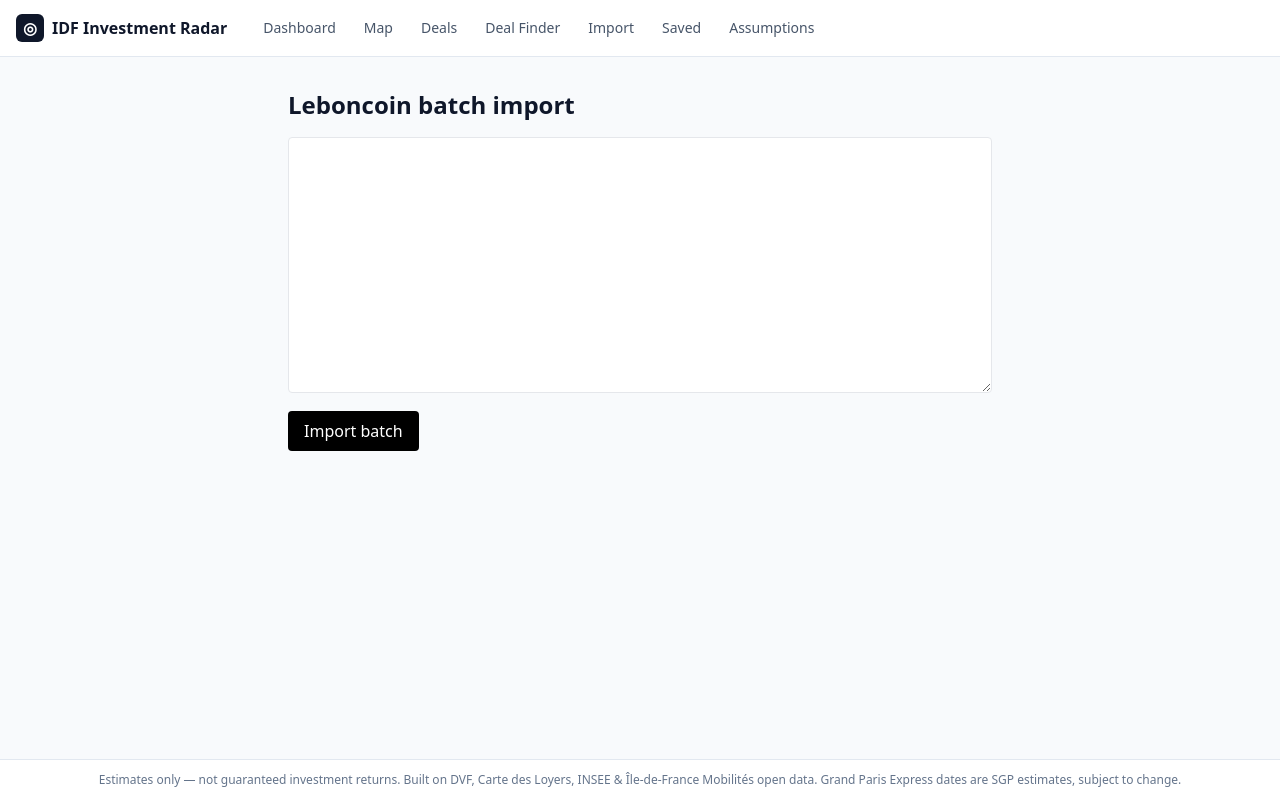
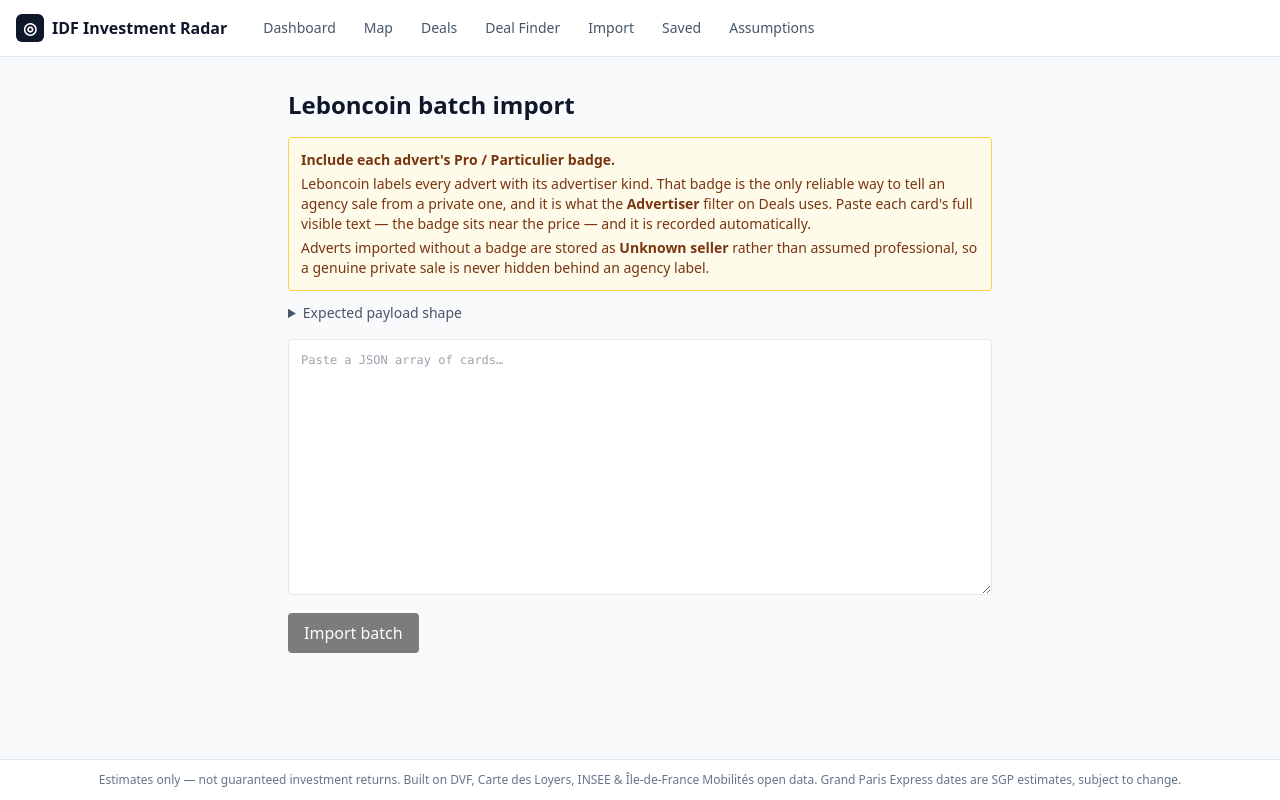
Before and after one commit to Aram2K/Real-Estate-Empire, a Next.js app: page /bulk-import in a window 1280 px wide. Built offline with nearby package versions, Linux system fonts and the light colour scheme.

Commit message:
Improve Leboncoin seller badge imports

```diff
--- a/src/app/api/properties/import-leboncoin-bulk/route.ts
+++ b/src/app/api/properties/import-leboncoin-bulk/route.ts
@@ -18,6 +18,7 @@
   const communes = await prisma.commune.findMany({ select: { code: true, nom: true, departement: true } });
   const source = await prisma.propertySource.upsert({ where: { key: "leboncoin-bulk" }, update: { enabled: true }, create: { key: "leboncoin-bulk", label: "Leboncoin · public search results", enabled: true } });
   let imported = 0, skipped = 0;
+  const sellers = { AGENCY: 0, INDIVIDUAL: 0, UNKNOWN: 0 } as Record<string, number>;
   for (const card of cards) {
     const text = card.text?.replace(/\u00a0|\u202f/g, " ") ?? "";
     const ad = card.url?.match(/\/ad\/ventes_immobilieres\/(\d+)/);
@@ -49,9 +50,20 @@
     // Leboncoin badges each advert pro/particulier. Only record what the
     // captured card actually states; never assume professional.
     const sellerType = parseSellerBadge(text);
+    sellers[sellerType]++;
     const listing = await prisma.listing.upsert({ where: { sourceId_externalId: { sourceId: source.id, externalId: ad[1] } }, update: { propertyId: property.id, url, price: priceCents, lastSeenAt: new Date(), status: "ACTIVE", sellerType }, create: { sourceId: source.id, externalId: ad[1], propertyId: property.id, url, price: priceCents, status: "ACTIVE", sellerType, title: `${facts[2]}P · ${facts[3]} m² · ${commune.nom}`, description: "Public search result observed on Leboncoin. Availability and exact address must be confirmed with the advertiser." } });
     if (!await prisma.priceHistory.findFirst({ where: { listingId: listing.id }, select: { id: true } })) await prisma.priceHistory.create({ data: { listingId: listing.id, price: priceCents } });
     imported++;
   }
-  return NextResponse.json({ received: cards.length, imported, skipped, total: await prisma.property.count({ where: { isDemo: false } }) });
+  return NextResponse.json({
+    received: cards.length,
+    imported,
+    skipped,
+    sellers,
+    sellerBadgeHint:
+      sellers.UNKNOWN > 0
+        ? `${sellers.UNKNOWN} advert(s) carried no Pro/Particulier badge and were saved as UNKNOWN. Include each card's full visible text (the badge sits near the price) to record the real seller.`
+        : "Every advert carried a seller badge.",
+    total: await prisma.property.count({ where: { isDemo: false } }),
+  });
 }
--- a/src/app/bulk-import/page.tsx
+++ b/src/app/bulk-import/page.tsx
@@ -5,14 +5,81 @@
 export default function BulkImportPage() {
   const [payload, setPayload] = useState("");
   const [result, setResult] = useState("");
+  const [busy, setBusy] = useState(false);
+
   return <main className="mx-auto max-w-3xl p-8">
     <h1 className="text-2xl font-semibold">Leboncoin batch import</h1>
-    <textarea aria-label="Listing batch" className="mt-4 h-64 w-full rounded border p-3 font-mono text-xs" value={payload} onChange={e => setPayload(e.target.value)} />
-    <button className="mt-3 rounded bg-black px-4 py-2 text-white" onClick={async () => {
-      setResult("Importing…");
-      const response = await fetch("/api/properties/import-leboncoin-bulk", { method: "POST", headers: { "content-type": "application/json" }, body: payload });
-      setResult(await response.text()); setPayload("");
-    }}>Import batch</button>
-    <pre aria-live="polite" className="mt-4 whitespace-pre-wrap">{result}</pre>
+
+    <div className="mt-4 rounded border border-amber-300 bg-amber-50 p-3 text-sm text-amber-900">
+      <p className="font-semibold">Include each advert&apos;s Pro / Particulier badge.</p>
+      <p className="mt-1">
+        Leboncoin labels every advert with its advertiser kind. That badge is the
+        only reliable way to tell an agency sale from a private one, and it is
+        what the <b>Advertiser</b> filter on Deals uses. Paste each card&apos;s
+        full visible text — the badge sits near the price — and it is recorded
+        automatically.
+      </p>
+      <p className="mt-1">
+        Adverts imported without a badge are stored as <b>Unknown seller</b>
+        {" "}rather than assumed professional, so a genuine private sale is never
+        hidden behind an agency label.
+      </p>
+    </div>
+
+    <details className="mt-3 text-sm text-slate-600">
+      <summary className="cursor-pointer font-medium">Expected payload shape</summary>
+      <pre className="mt-2 overflow-x-auto rounded bg-slate-100 p-3 text-xs">{`[
+  {
+    "url": "https://www.leboncoin.fr/ad/ventes_immobilieres/3219139353",
+    "text": "Particulier\\nPrix: 273 000 €\\nAppartement · 2 pièces · 45,5 m²\\nSituée à Saint-Maur-des-Fossés 94100.",
+    "dpe": "Classe énergie D",
+    "address": "12 rue de Paris, Saint-Maur-des-Fossés"
+  }
+]`}</pre>
+      <p className="mt-2">
+        <code>address</code> is optional and only used when the advert publishes a
+        full street number; it is geocoded and must resolve inside the same
+        commune, otherwise the listing keeps an approximate town-centre marker.
+      </p>
+    </details>
+
+    <textarea
+      aria-label="Listing batch"
+      placeholder="Paste a JSON array of cards…"
+      className="mt-4 h-64 w-full rounded border p-3 font-mono text-xs"
+      value={payload}
+      onChange={e => setPayload(e.target.value)}
+    />
+
+    <button
+      className="mt-3 rounded bg-black px-4 py-2 text-white disabled:opacity-50"
+      disabled={busy || !payload.trim()}
+      onClick={async () => {
+        setBusy(true);
+        setResult("Importing…");
+        try {
+          const response = await fetch("/api/properties/import-leboncoin-bulk", {
+            method: "POST",
+            headers: { "content-type": "application/json" },
+            body: payload,
+          });
+          const text = await response.text();
+          try {
+            setResult(JSON.stringify(JSON.parse(text), null, 2));
+          } catch {
+            setResult(text);
+          }
+          if (response.ok) setPayload("");
+        } catch (error) {
+          setResult(`Import failed: ${String(error)}`);
+        } finally {
+          setBusy(false);
+        }
+      }}
+    >
+      {busy ? "Importing…" : "Import batch"}
+    </button>
+
+    <pre aria-live="polite" className="mt-4 whitespace-pre-wrap text-sm">{result}</pre>
   </main>;
 }
--- a/src/lib/sources/leboncoin/bulk.ts
+++ b/src/lib/sources/leboncoin/bulk.ts
@@ -16,13 +16,25 @@
 };
 
 /**
- * Leboncoin badges every advert with its advertiser kind. When the captured card
- * text includes that badge we can record the seller for certain; when the
- * capture omitted it we record UNKNOWN rather than assuming professional.
+ * Leboncoin badges every advert with its advertiser kind: "Particulier" for a
+ * private owner, "Pro"/"Professionnel"/"Boutique" for a trader. When the
+ * captured card text carries that badge we record the seller for certain.
+ *
+ * IMPORTANT: when the capture omits the badge we return UNKNOWN rather than
+ * assuming professional. Getting this wrong in the "pro" direction hides real
+ * private sales from the Deals filter, which is the reason the filter exists.
+ *
+ * To capture the badge, include each card's full visible text in the import
+ * payload -- the badge sits alongside the price and location line.
  */
 export function parseSellerBadge(text: string): SellerType {
-  if (/(?:^|[\s·|>])particulier(?:[\s·|<]|$)/i.test(text)) return "INDIVIDUAL";
-  if (/(?:^|[\s·|>])(?:pro|professionnel|boutique)(?:[\s·|<]|$)/i.test(text)) return "AGENCY";
+  // Normalise separators so a badge glued to punctuation still matches.
+  const t = text.normalize("NFD").replace(/[̀-ͯ]/g, "").toLowerCase();
+
+  // "particulier" must not match "de particulier a particulier" inside agency
+  // marketing copy, so require it to stand alone as a badge token.
+  if (/(?:^|[\s>|·,;:\-\/\[\(])particulier(?:[\s<|·,;:\-\/\]\)]|$)/.test(t)) return "INDIVIDUAL";
+  if (/(?:^|[\s>|·,;:\-\/\[\(])(?:pro|professionnel|professionnelle|boutique|agence)(?:[\s<|·,;:\-\/\]\)]|$)/.test(t)) return "AGENCY";
   return "UNKNOWN";
 }
 
```
Also changed, not shown: 1 other file (tests, documents, lock files or other folders).
